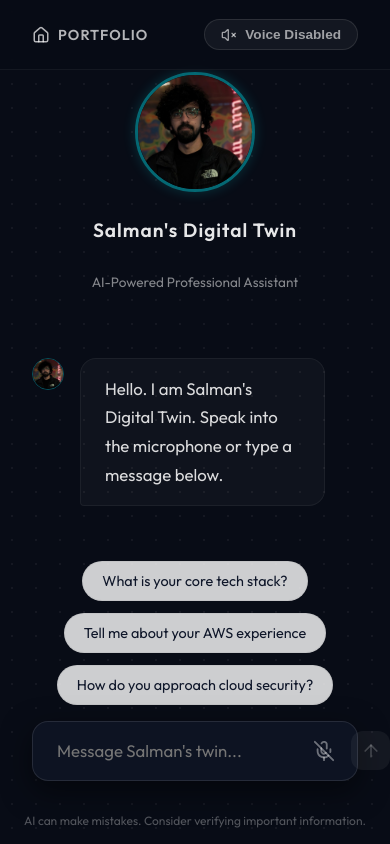
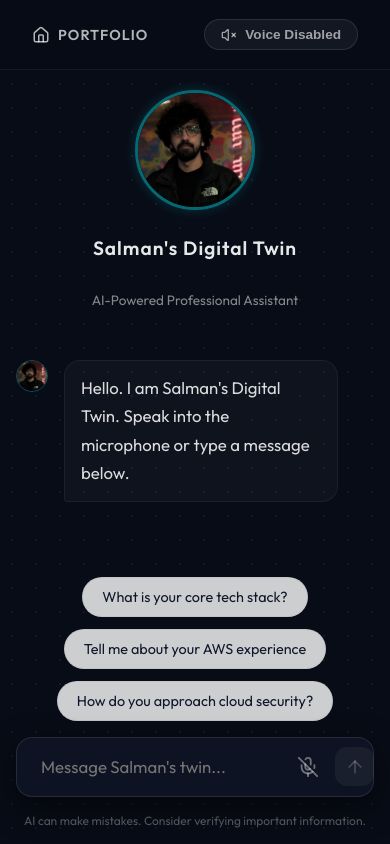
Before and after one commit to msalmansaeedch786/digital-twin, a Next.js app in the folder frontend/: page /avatar in a window 390 px wide. Built offline with nearby package versions, Linux system fonts and the light colour scheme.

Commit message:
style: Fix mobile chat UI padding and long text wrapping issues

```diff
--- a/frontend/src/app/avatar/page.js
+++ b/frontend/src/app/avatar/page.js
@@ -209,7 +209,7 @@ export default function AvatarMode() {
       </div>
 
       {/* ChatGPT-style Chat History */}
-      <div style={{ flex: 1, overflowY: "auto", padding: "100px 2rem 2rem 2rem", display: "flex", flexDirection: "column", gap: "2rem", maxWidth: "800px", margin: "0 auto", width: "100%", scrollBehavior: "smooth", zIndex: 1 }}>
+      <div className="avatar-chat-container" style={{ flex: 1, overflowY: "auto", padding: "100px 2rem 2rem 2rem", display: "flex", flexDirection: "column", gap: "2rem", maxWidth: "800px", margin: "0 auto", width: "100%", scrollBehavior: "smooth", zIndex: 1 }}>
 
         {/* The elegant minimal visualizer at the top of the chat */}
         <div style={{ display: "flex", flexDirection: "column", alignItems: "center", marginBottom: "2rem" }}>
@@ -250,7 +250,7 @@ export default function AvatarMode() {
                <img src="/salman-avatar.jpg" alt="AI" style={{ width: "32px", height: "32px", borderRadius: "50%", objectFit: "cover", objectPosition: "center 20%", flexShrink: 0, border: "1px solid rgba(0, 242, 254, 0.3)" }} />
             )}
 
-            <div className={msg.role === "bot" ? "markdown-body" : ""} style={{
+            <div className={`avatar-message-bubble ${msg.role === "bot" ? "markdown-body" : ""}`} style={{
               padding: "1rem 1.5rem",
               borderRadius: "16px",
               background: msg.role === "user" ? "rgba(0, 242, 254, 0.08)" : "rgba(255, 255, 255, 0.03)",
@@ -302,7 +302,7 @@ export default function AvatarMode() {
       )}
 
       {/* Input Area */}
-      <div style={{ padding: "0 2rem 2rem 2rem", zIndex: 10, display: "flex", justifyContent: "center", flexDirection: "column", alignItems: "center" }}>
+      <div className="avatar-input-wrapper" style={{ padding: "0 2rem 2rem 2rem", zIndex: 10, display: "flex", justifyContent: "center", flexDirection: "column", alignItems: "center" }}>
         <form onSubmit={handleFormSubmit} style={{ display: "flex", gap: "0.5rem", maxWidth: "800px", width: "100%", alignItems: "center", background: "#0D1322", padding: "0.6rem 0.6rem 0.6rem 1.5rem", borderRadius: "16px", border: "1px solid rgba(255,255,255,0.1)", boxShadow: "0 10px 30px rgba(0,0,0,0.5)" }}>
 
           <input
--- a/frontend/src/app/globals.css
+++ b/frontend/src/app/globals.css
@@ -548,3 +548,26 @@ p {
     padding: 1.5rem !important;
   }
 }
+
+/* ==========================================
+   AVATAR / CHAT MOBILE DESIGN
+========================================== */
+
+.avatar-message-bubble {
+  overflow-wrap: anywhere;
+  word-break: break-word;
+}
+
+@media (max-width: 768px) {
+  .avatar-chat-container {
+    padding: 80px 1rem 1rem 1rem !important;
+    gap: 1rem !important;
+  }
+  .avatar-input-wrapper {
+    padding: 0 1rem 1rem 1rem !important;
+  }
+  .avatar-message-bubble {
+    padding: 0.8rem 1rem !important;
+    font-size: 0.95rem !important;
+  }
+}
```
